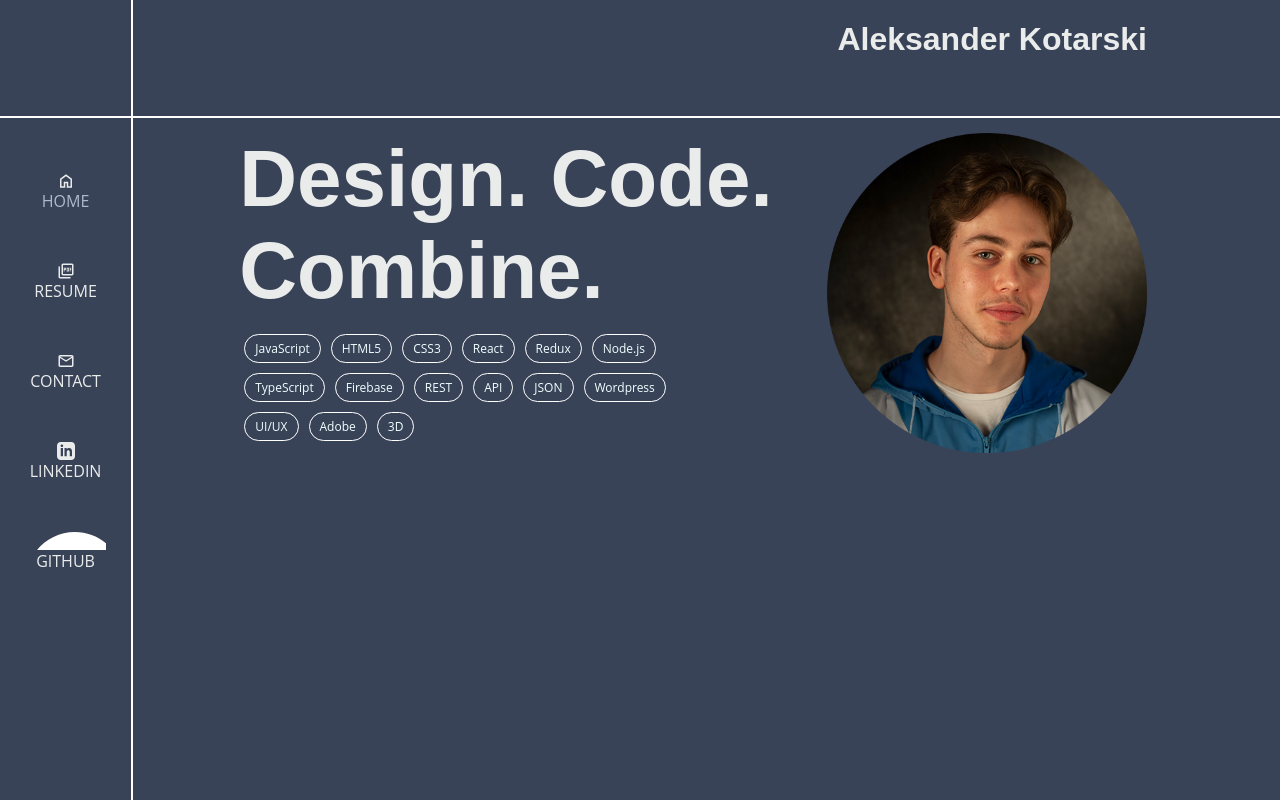
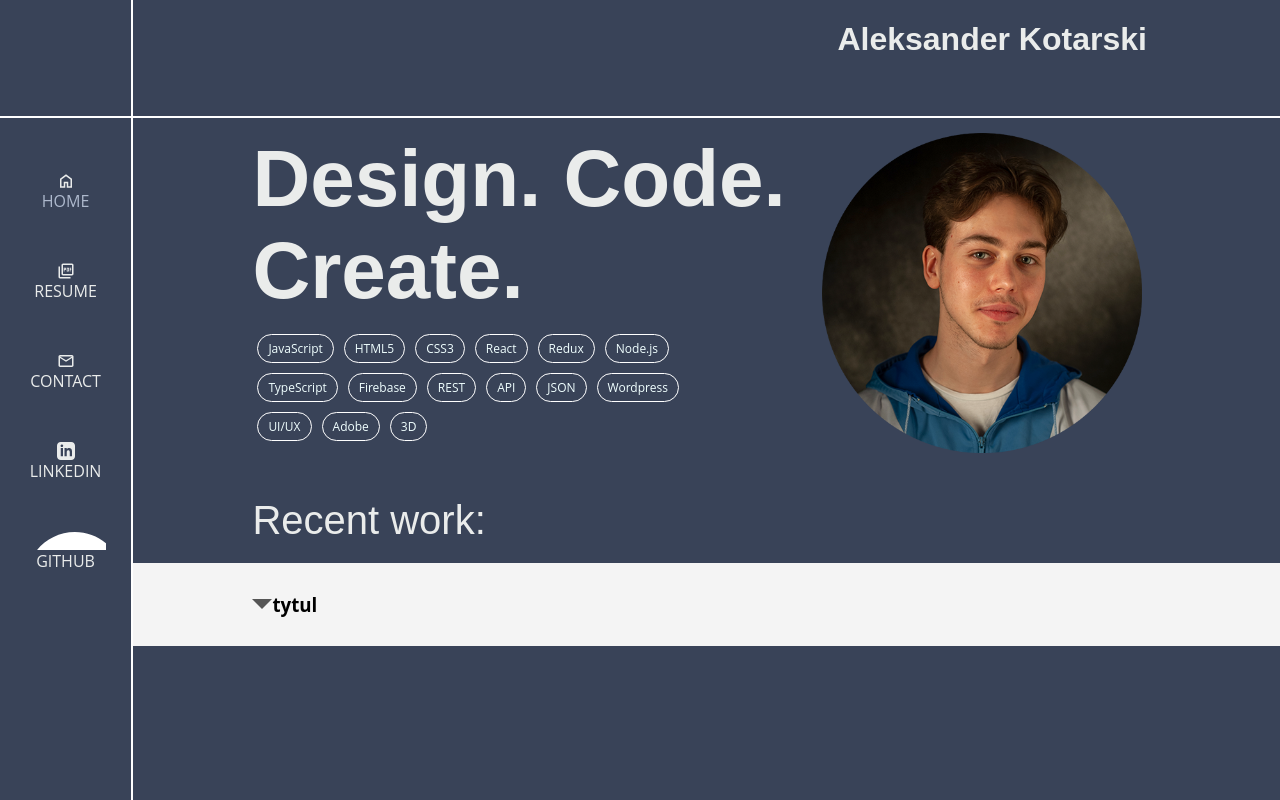
Before and after one commit to AleKotar/Portfolio, a React (Create React App) app: page / in a window 1280 px wide. Built offline with nearby package versions, Linux system fonts and the light colour scheme.

Commit message:
Accordion + home sttyle

```diff
--- /dev/null
+++ b/src/Components/Accordion/index.css
@@ -0,0 +1,36 @@
+.accordion {
+  width: 100%;
+  margin-top: 20px;
+  margin-left: 0;
+  margin-right: 0;
+}
+
+.accordion-header {
+  display: flex;
+  justify-content: flex-start;
+  align-items: center;
+  padding-left: 10.4%;
+  padding-top: 10px;
+  padding-bottom: 10px;
+  cursor: pointer;
+  background-color: #f4f4f4;
+}
+
+.arrow {
+  width: 0;
+  height: 0;
+  border-left: 10px solid transparent;
+  border-right: 10px solid transparent;
+  border-top: 10px solid #555;
+  transition: transform 0.3s ease-in-out;
+}
+
+.arrow.open {
+  transform: rotate(180deg);
+}
+
+.accordion-content {
+  padding-left: 10.4%;
+  background-color: #f4f4f4;
+  border-top: 1px solid #ddd;
+}
--- /dev/null
+++ b/src/Components/Accordion/index.js
@@ -0,0 +1,29 @@
+import { useState } from 'react'
+import myPhoto from '../Assets/myPhoto.png'
+import './index.css'
+
+const Accordion = ({ title, text }) => {
+  // Wrap title and text in curly braces
+  const [isOpen, setIsOpen] = useState(false)
+
+  const handleToggle = () => {
+    setIsOpen(!isOpen)
+  }
+
+  return (
+    <div className="accordion">
+      <div className="accordion-header" onClick={handleToggle}>
+        <span className={`arrow ${isOpen ? 'open' : ''}`}></span>
+        <h3>{title}</h3>
+      </div>
+      {isOpen && (
+        <div className="accordion-content">
+          <span>{text}</span>
+          <img src={myPhoto} alt="Description" />
+        </div>
+      )}
+    </div>
+  )
+}
+
+export default Accordion
--- a/src/Components/Home/index.css
+++ b/src/Components/Home/index.css
@@ -1,4 +1,6 @@
 .container {
+  padding-left: 10.4%;
+  padding-right: 12%;
   display: flex;
   justify-items: flex-start;
   align-items: flex-start;
@@ -31,3 +33,12 @@
   max-width: 320px;
   max-height: 320px;
 }
+
+.bottom-text {
+  padding-left: 10.4%;
+
+  margin-top: 40px;
+  font-size: 40px;
+  font-family: 'Raleway light', sans-serif;
+  color: #eaeceb;
+}
--- a/src/Components/Home/index.js
+++ b/src/Components/Home/index.js
@@ -1,15 +1,17 @@
 import React from 'react'
 import myPhoto from '../Assets/myPhoto.png'
 import './index.css'
+import Accordion from '../Accordion'
 
 const Home = () => {
   return (
+    <div>
       <div className="container home-page">
         <div className="text">
           <h2>
             Design. Code.
             <br />
-          Combine.
+            Create.
           </h2>
           <div className="tech-stack">
             <h3>
@@ -35,6 +37,13 @@ const Home = () => {
           <img src={myPhoto} alt="My Photo" className="img-photo" />
         </div>
       </div>
+      <div className="bottom-text">
+        <span>Recent work:</span>
+      </div>
+      <div className="no-margin">
+        <Accordion text="blabla" title="tytul" />
+      </div>
+    </div>
   )
 }
 
--- a/src/Components/Layout/index.css
+++ b/src/Components/Layout/index.css
@@ -1,14 +1,11 @@
 .page {
   margin-left: 10.4%;
-  margin-right: 10.4%;
-  padding-left: 8.3%;
   margin-top: 10.4%;
   box-sizing: border-box;
 }
 
 .page h1 {
   font-family: 'Raleway', sans-serif;
-
   color: #eaeceb;
   display: flex-end;
   align-items: center;
--- a/src/Components/Layout/index.js
+++ b/src/Components/Layout/index.js
@@ -1,7 +1,6 @@
 import './index.css'
 import Sidebar from '../Sidebar'
 import { Outlet } from 'react-router-dom'
-import Home from '../Home'
 import Header from '../Header'
 
 const Layout = () => {
```
Lines whose indentation alone changed are shown as unchanged.
